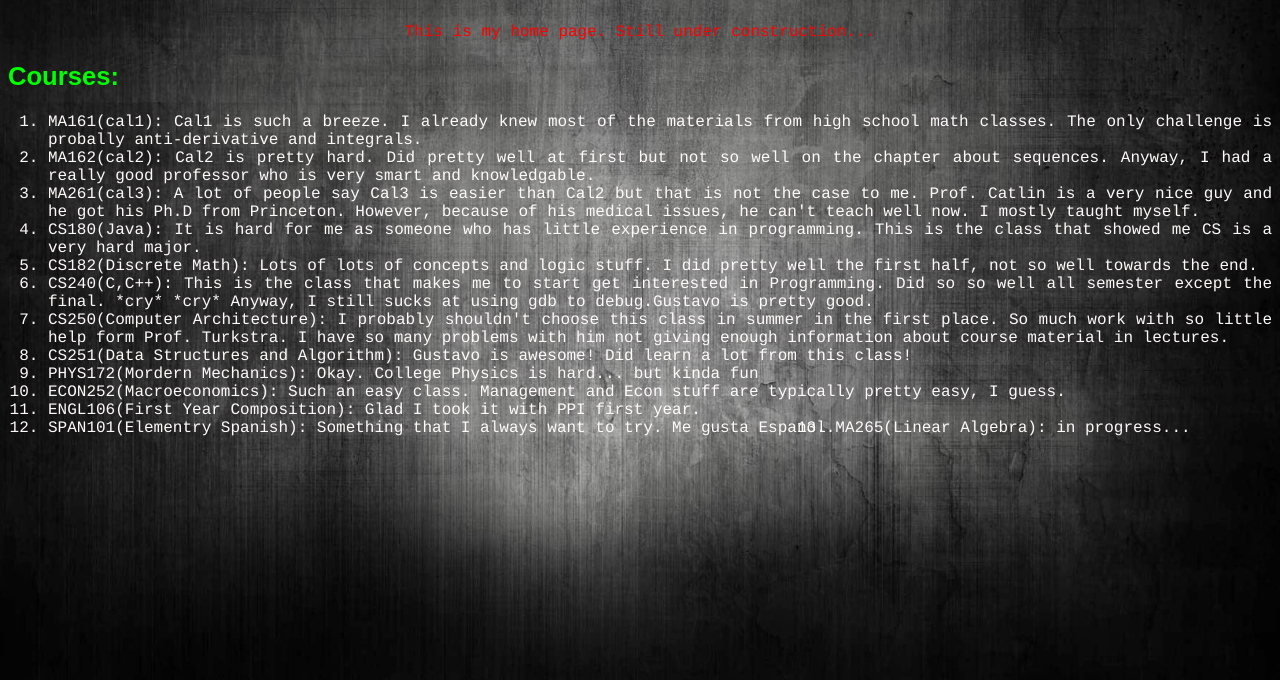
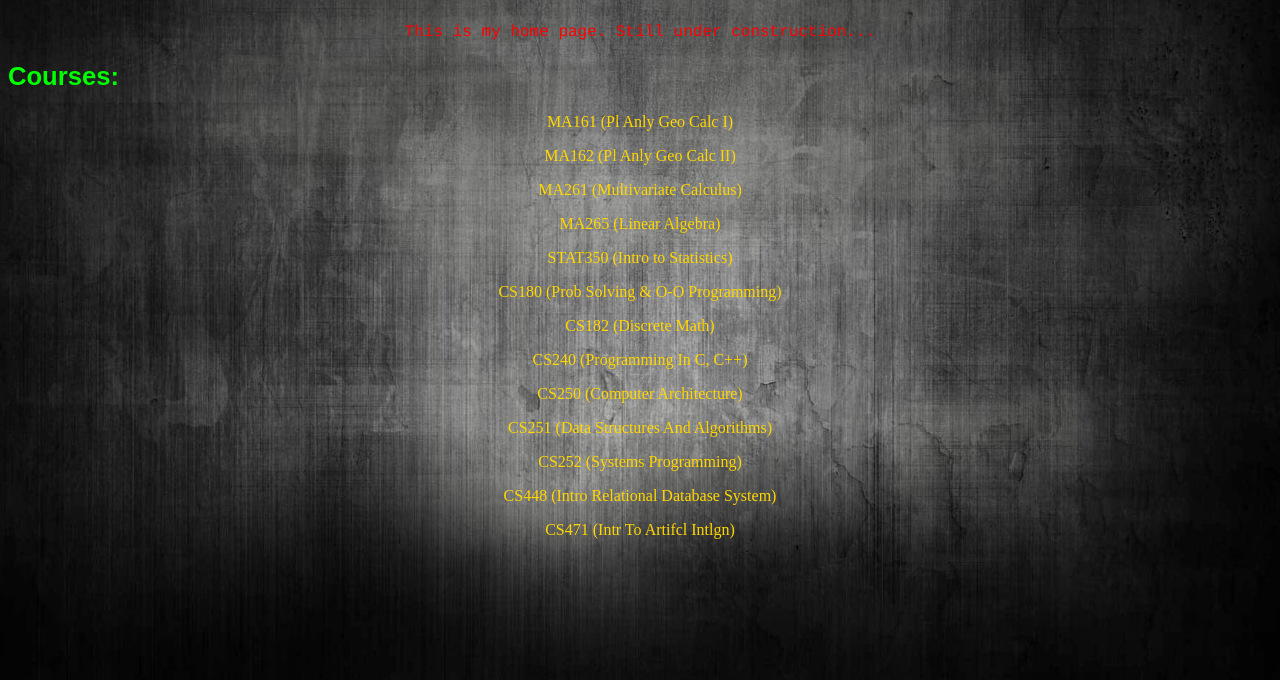
Before and after one commit to wang2226/wang2226.github.io, a plain HTML site: page courses.html in a window 1280 px wide. Shown: the part 120-800 px from the top of the page. Drawn offline with Linux system fonts and the light colour scheme.

Commit message:
adding pages

```diff
--- a/courses.html
+++ b/courses.html
@@ -20,7 +20,7 @@ html{
 
 <style>
 a:link {
-    color: magenta;
+    color: deeppink;
     background-color: transparent;
     text-decoration: none;
 }
@@ -88,66 +88,66 @@ li a:hover {
 
 <h2 style="color:lime; font-family: fantasy; font-size: 160%; text-align: left;"> Courses: </h2>
 
-<ol>
-    <li style="color: snow; font-family: courier; font-size: 100%; text-align: justify;">
-        MA161(cal1): Cal1 is such a breeze. I already knew most of the materials from high school math classes.
-        The only challenge is probally anti-derivative and integrals.
-    </li>
+<style>
+p {
+    color: gold;
+    font-family: "Times New Roman";
+    font-size: 100%;
+    text-align: center;
+}
+</style>
 
-    <li style="color: snow; font-family: courier; font-size: 100%; text-align: justify;">
-        MA162(cal2): Cal2 is pretty hard. Did pretty well at first but not so well on the chapter about sequences.
-        Anyway, I had a really good professor who is very smart and knowledgable.
-    </li>
+<p>
+    MA161 (Pl Anly Geo Calc I)
+</p>
 
-    <li style="color: snow; font-family: courier; font-size: 100%; text-align: justify;">
-        MA261(cal3): A lot of people say Cal3 is easier than Cal2 but that is not the case to me. Prof.
-        Catlin is a very nice guy and he got his Ph.D from Princeton. However, because of his medical issues, he can't teach well now. I mostly taught myself.
-    </li>
+<p>
+    MA162 (Pl Anly Geo Calc II)
+</p>
 
-    <li style="color: snow; font-family: courier; font-size: 100%; text-align: justify;">
-        CS180(Java): It is hard for me as someone who has little experience in programming.
-        This is the class that showed me CS is a very hard major.
-    </li>
+<p>
+    MA261 (Multivariate Calculus)
+</p>
 
-    <li style="color: snow; font-family: courier; font-size: 100%; text-align: justify;">
-        CS182(Discrete Math): Lots of lots of concepts and logic stuff.
-        I did pretty well the first half, not so well towards the end.
-    </li>
+<p>
+    MA265 (Linear Algebra)
+</p>
 
-    <li style="color: snow; font-family: courier; font-size: 100%; text-align: justify;">
-        CS240(C,C++): This is the class that makes me to start get interested in Programming.
-        Did so so well all semester except the final. *cry* *cry* Anyway, I still sucks at using gdb to debug.Gustavo is pretty good.
-    </li>
+<p>
+    STAT350 (Intro to Statistics)
+</p>
 
-    <li style="color: snow; font-family: courier; font-size: 100%; text-align: justify;">
-        CS250(Computer Architecture): I probably shouldn't choose this class in summer in the first place.
-        So much work with so little help form Prof. Turkstra. I have so many problems with him not giving enough information about course material in lectures.
-    </li>
+<p>
+    CS180 (Prob Solving & O-O Programming)
+</p>
 
-    <li style="color: snow; font-family: courier; font-size: 100%; text-align: justify;">
-        CS251(Data Structures and Algorithm): Gustavo is awesome! Did learn a lot from this class!
-    </li>
+<p>
+    CS182 (Discrete Math)
+</p>
 
-    <li style="color: snow; font-family: courier; font-size: 100%; text-align: justify;">
-        PHYS172(Mordern Mechanics): Okay. College Physics is hard... but kinda fun
-    </li>
+<p>
+    CS240 (Programming In C, C++)
+</p>
 
-    <li style="color: snow; font-family: courier; font-size: 100%; text-align: justify;">
-        ECON252(Macroeconomics): Such an easy class. Management and Econ stuff are typically pretty easy, I guess.
-    </li>
+<p>
+    CS250 (Computer Architecture)
+</p>
 
-    <li style="color: snow; font-family: courier; font-size: 100%; text-align: justify;">
-        ENGL106(First Year Composition): Glad I took it with PPI first year.
-    </li>
+<p>
+    CS251 (Data Structures And Algorithms)
+</p>
 
-    <li style="color: snow; font-family: courier; font-size: 100%; text-align: justify;">
-        SPAN101(Elementry Spanish): Something that I always want to try. Me gusta Espanol.
-    </li>
+<p>
+    CS252 (Systems Programming)
+</p>
 
-    <li style="color: snow; font-family: courier; font-size: 100%; text-align: justify;">
-		MA265(Linear Algebra): in progress...
-	</li>
-</ol>
+<p>
+    CS448 (Intro Relational Database System)
+</p>
+
+<p>
+    CS471 (Intr To Artifcl Intlgn)
+</p>
 
 </body>
 </html>
```
Also changed, not shown: gallery.html (+1 -1 lines), index.html (+1 -1 lines), nick.html (+1 -1 lines), tools.html (+1 -1 lines).
